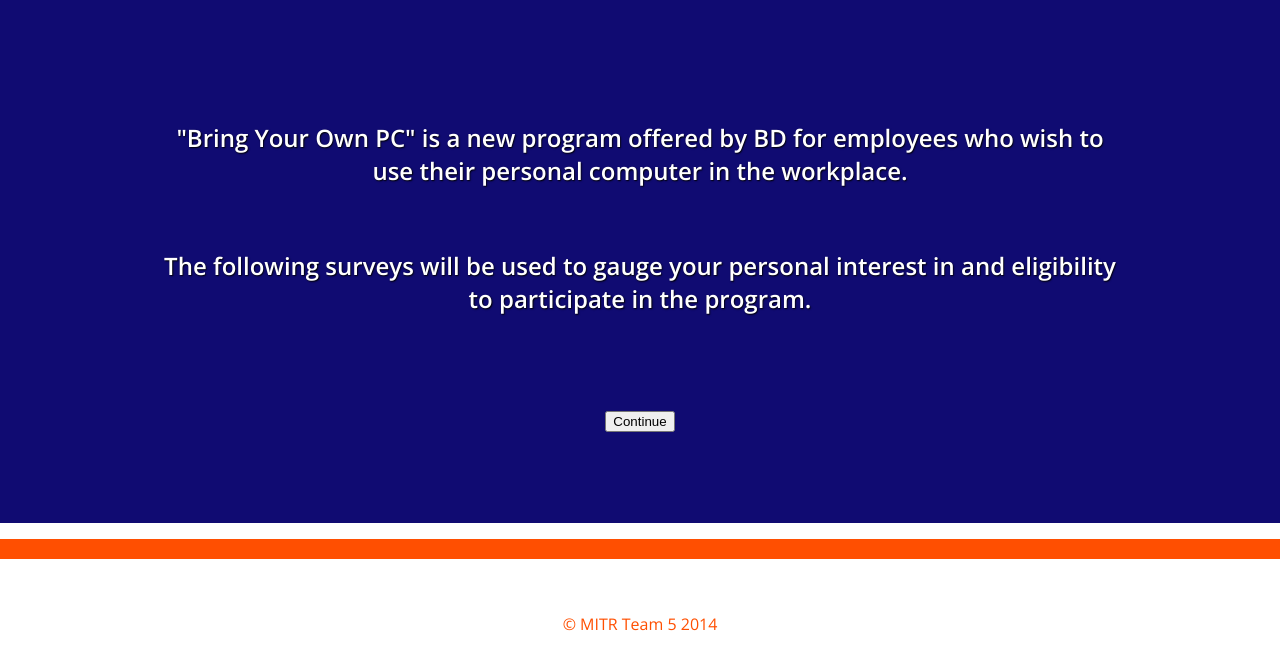
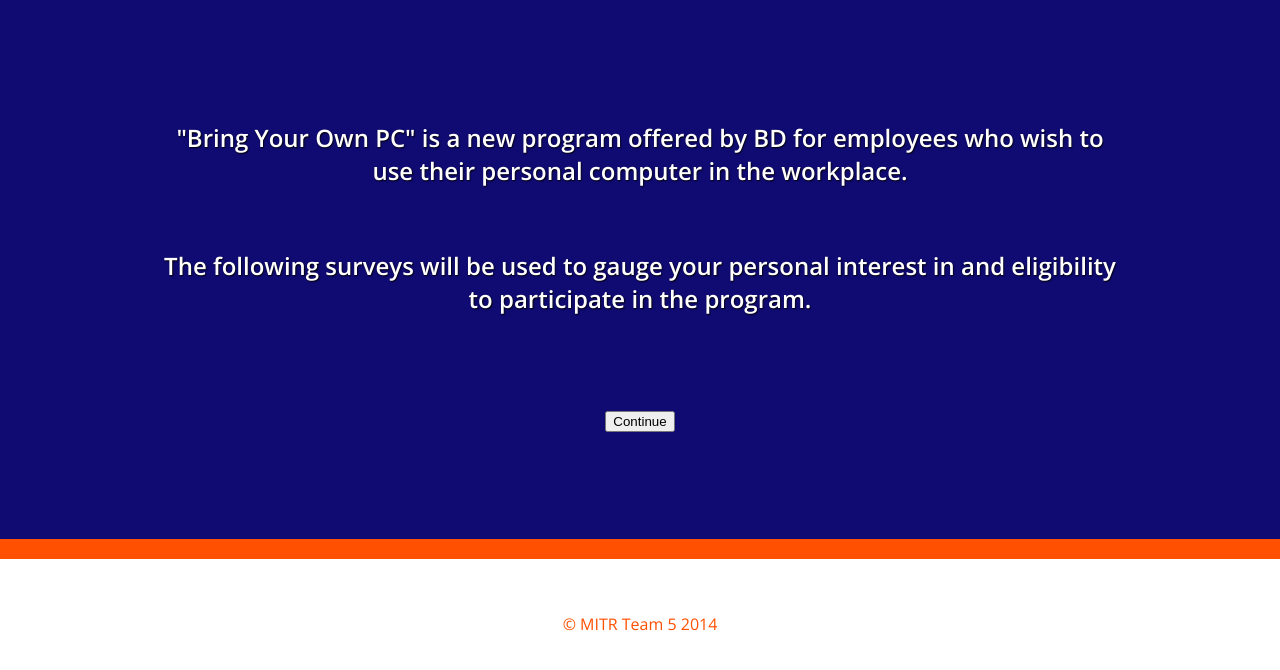
Before and after one commit to MITR-Team5/BYOPC, a PHP site: page /survey.php in a window 1280 px wide. Shown: the part 130-800 px from the top of the page. Run offline with PHP 8.4, Linux system fonts and the light colour scheme; a user stored in the database is signed in; data comes from the database, SQL or seed files in the repository; some libraries are stand-ins or nearby versions.

Commit message:
fixed the content height

```diff
--- a/css/admin.css
+++ b/css/admin.css
@@ -67,7 +67,7 @@ body{
   right: 0px;
   width: 100%;
   padding-bottom: 6%;
-
+  min-height:550px;
 }
 
 #user-content{
--- a/css/survey.css
+++ b/css/survey.css
@@ -71,6 +71,7 @@ body{
   padding-bottom: 4%;
   font-family: 'Open Sans', sans-serif;
   text-align: center;
+  min-height:400px;
 }
 
 #footer{
```
